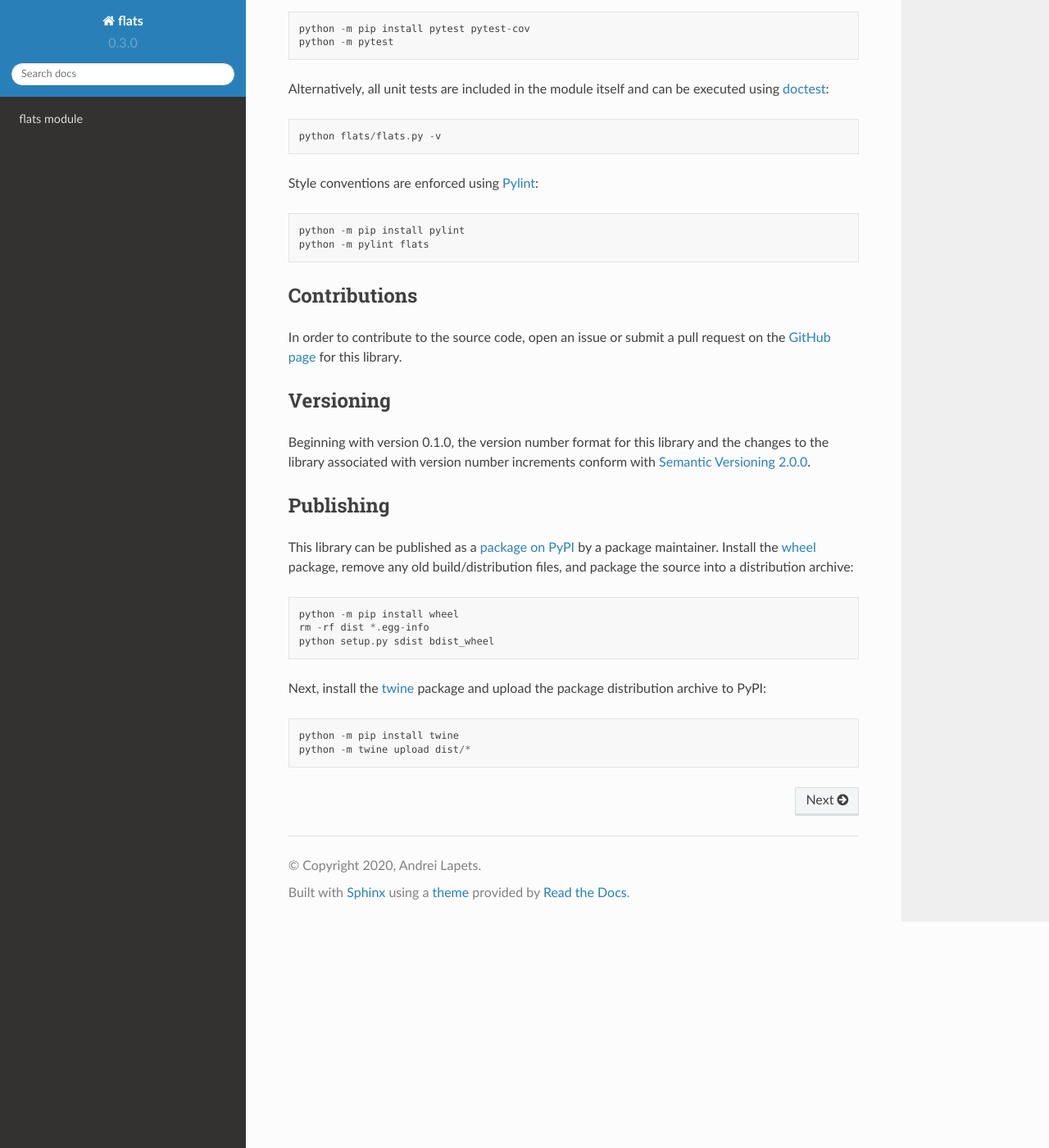
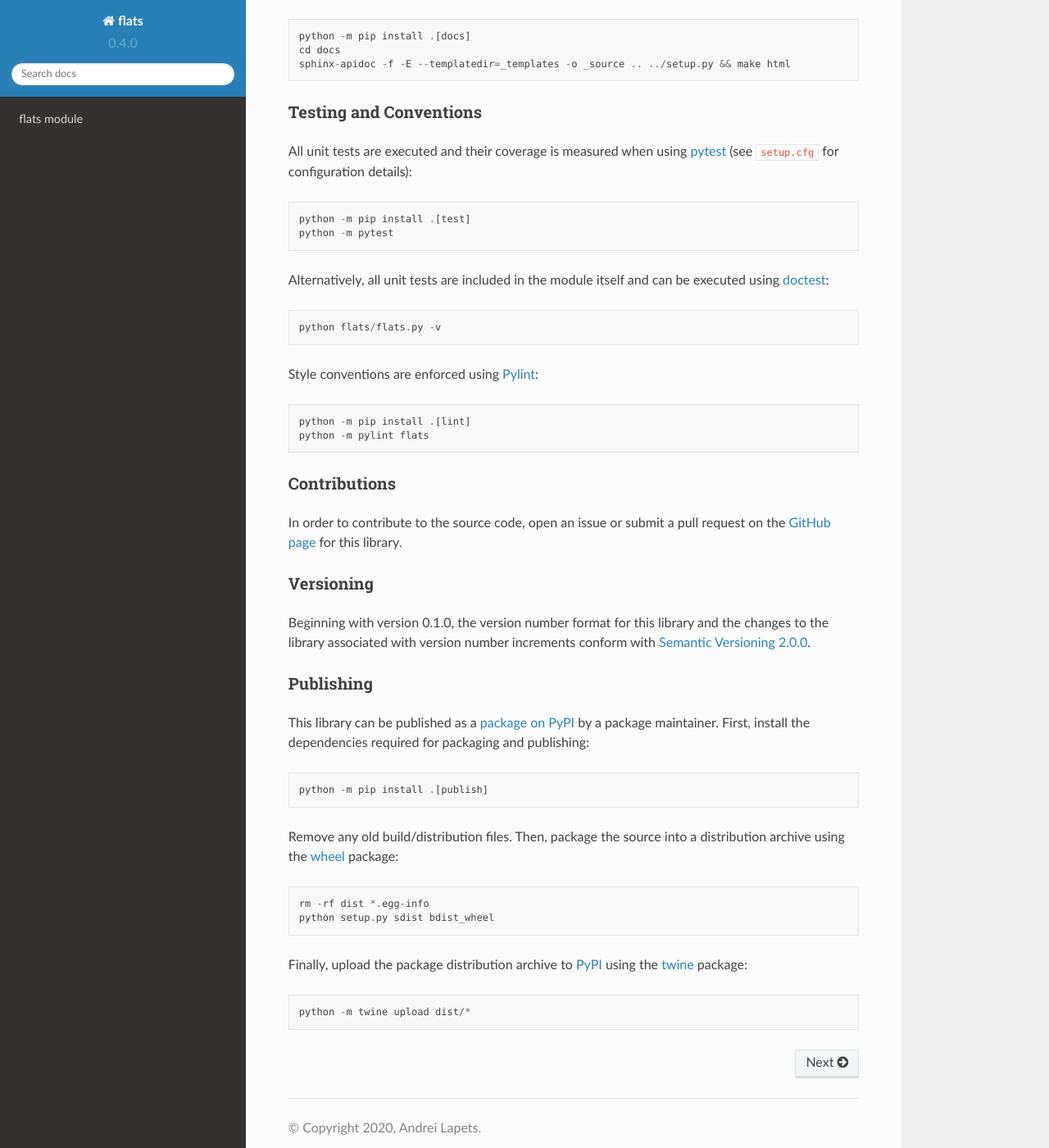
Before and after one commit to lapets/flats, a Sphinx documentation site: the page built from docs/index.rst, in a window 1280 px wide and 1400 px high, scrolled down 1691 px. Shown: the whole window at 82% size. Built offline with Sphinx 7.4.7 and the Read the Docs theme 2.0.0, drawn with Linux system fonts in a browser that asks for light colours; some of the changed text lies outside the part shown.

Commit message:
Maintain all dependency requirements using setuptools; update README/docs/CI.

```diff
--- a/README.rst
+++ b/README.rst
@@ -35,7 +35,7 @@ The library can be imported in the usual ways::
 
 Examples
 ^^^^^^^^
-This library provides a function that can flatten any instance of a container type that is the root of a tree of nested instances of container types, returning as an iterable the sequence of all objects or values (that are not of a container type) encountered during an in-order traversal. Any instance of the ``Iterable`` `class <https://docs.python.org/3/library/collections.abc.html#collections.abc.Iterable>`_ or of the ``GeneratorType`` `type <https://docs.python.org/3/library/types.html#types.GeneratorType>`_ is considered to be an instance of a container type by this library::
+This library provides a function that can flatten any instance of a container type that is the root of a tree of nested instances of container types, returning as an iterable the sequence of all objects or values (that are not of a container type) encountered during an in-order traversal. Any instance of the ``Iterable`` `class <https://docs.python.org/3/library/collections.abc.html#collections.abc.Iterable>`__ or of the ``GeneratorType`` `type <https://docs.python.org/3/library/types.html#types.GeneratorType>`__ is considered to be an instance of a container type by this library::
 
     >>> from flats import flats
     >>> list(flats([[1, 2, 3], [4, 5, 6, 7]]))
@@ -59,49 +59,57 @@ It is also possible to limit the depth to which nested instances of a container
     >>> list(flats([[[1, [2]], 3], [4, [[[5]]], 6, 7]], depth=float('inf')))
     [1, 2, 3, 4, 5, 6, 7]
 
+Development
+-----------
+All installation and development dependencies are managed using `setuptools <https://pypi.org/project/setuptools>`__ and are fully specified in ``setup.py``. The ``extras_require`` parameter is used to `specify optional requirements <https://setuptools.pypa.io/en/latest/userguide/dependency_management.html#optional-dependencies>`__ for various development tasks. This makes it possible to specify additional options (such as ``docs``, ``lint``, and so on) when performing installation using `pip <https://pypi.org/project/pip>`__::
+
+    python -m pip install .[docs,lint]
+
 Documentation
--------------
+^^^^^^^^^^^^^
 .. include:: toc.rst
 
-The documentation can be generated automatically from the source files using `Sphinx <https://www.sphinx-doc.org/>`_::
+The documentation can be generated automatically from the source files using `Sphinx <https://www.sphinx-doc.org>`__::
 
+    python -m pip install .[docs]
     cd docs
-    python -m pip install -r requirements.txt
     sphinx-apidoc -f -E --templatedir=_templates -o _source .. ../setup.py && make html
 
 Testing and Conventions
------------------------
-All unit tests are executed and their coverage is measured when using `pytest <https://docs.pytest.org/>`_ (see ``setup.cfg`` for configuration details)::
+^^^^^^^^^^^^^^^^^^^^^^^
+All unit tests are executed and their coverage is measured when using `pytest <https://docs.pytest.org>`__ (see ``setup.cfg`` for configuration details)::
 
-    python -m pip install pytest pytest-cov
+    python -m pip install .[test]
     python -m pytest
 
-Alternatively, all unit tests are included in the module itself and can be executed using `doctest <https://docs.python.org/3/library/doctest.html>`_::
+Alternatively, all unit tests are included in the module itself and can be executed using `doctest <https://docs.python.org/3/library/doctest.html>`__::
 
     python flats/flats.py -v
 
-Style conventions are enforced using `Pylint <https://www.pylint.org/>`_::
+Style conventions are enforced using `Pylint <https://www.pylint.org>`__::
 
-    python -m pip install pylint
+    python -m pip install .[lint]
     python -m pylint flats
 
 Contributions
--------------
-In order to contribute to the source code, open an issue or submit a pull request on the `GitHub page <https://github.com/lapets/flats>`_ for this library.
+^^^^^^^^^^^^^
+In order to contribute to the source code, open an issue or submit a pull request on the `GitHub page <https://github.com/lapets/flats>`__ for this library.
 
 Versioning
-----------
-Beginning with version 0.1.0, the version number format for this library and the changes to the library associated with version number increments conform with `Semantic Versioning 2.0.0 <https://semver.org/#semantic-versioning-200>`_.
+^^^^^^^^^^
+Beginning with version 0.1.0, the version number format for this library and the changes to the library associated with version number increments conform with `Semantic Versioning 2.0.0 <https://semver.org/#semantic-versioning-200>`__.
 
 Publishing
-----------
-This library can be published as a `package on PyPI <https://pypi.org/project/flats/>`_ by a package maintainer. Install the `wheel <https://pypi.org/project/wheel/>`_ package, remove any old build/distribution files, and package the source into a distribution archive::
+^^^^^^^^^^
+This library can be published as a `package on PyPI <https://pypi.org/project/flats>`__ by a package maintainer. First, install the dependencies required for packaging and publishing::
 
-    python -m pip install wheel
+    python -m pip install .[publish]
+
+Remove any old build/distribution files. Then, package the source into a distribution archive using the `wheel <https://pypi.org/project/wheel>`__ package::
+
     rm -rf dist *.egg-info
     python setup.py sdist bdist_wheel
 
-Next, install the `twine <https://pypi.org/project/twine/>`_ package and upload the package distribution archive to PyPI::
+Finally, upload the package distribution archive to `PyPI <https://pypi.org>`__ using the `twine <https://pypi.org/project/twine>`__ package::
 
-    python -m pip install twine
     python -m twine upload dist/*
--- a/docs/conf.py
+++ b/docs/conf.py
@@ -20,8 +20,8 @@ sys.path.insert(0, os.path.abspath('..'))
 # The name and version are retrieved from `setup.py` in the root directory.
 with open('../setup.py') as package_file:
     package = package_file.read()
-project = package.split('name = "')[1].split('"')[0]
-version = package.split('version = "')[1].split('"')[0]
+project = package.split("name = '")[1].split("'")[0]
+version = package.split("version = '")[1].split("'")[0]
 release = version
 
 author = 'Andrei Lapets'
--- a/docs/requirements.txt
+++ /dev/null
@@ -1,2 +0,0 @@
-sphinx~=4.2.0
-sphinx-rtd-theme~=1.0.0
```
Also changed, not shown: other parts of README.rst (+3 -3 lines), setup.py (+33 -12 lines), .readthedocs.yaml, 1 other file.
